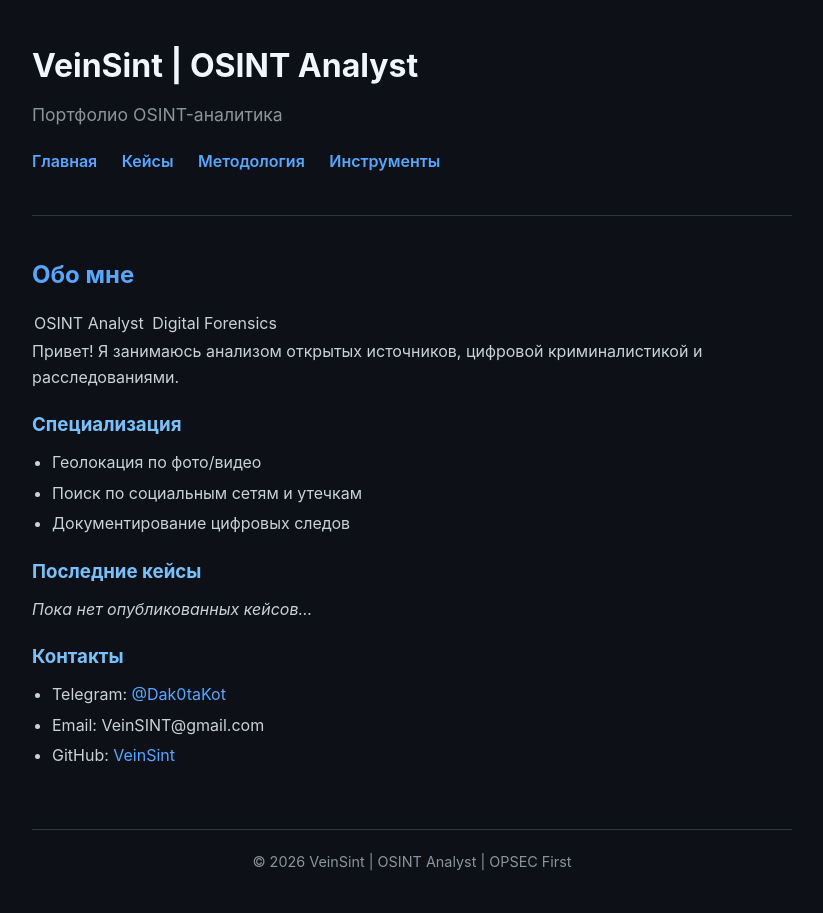
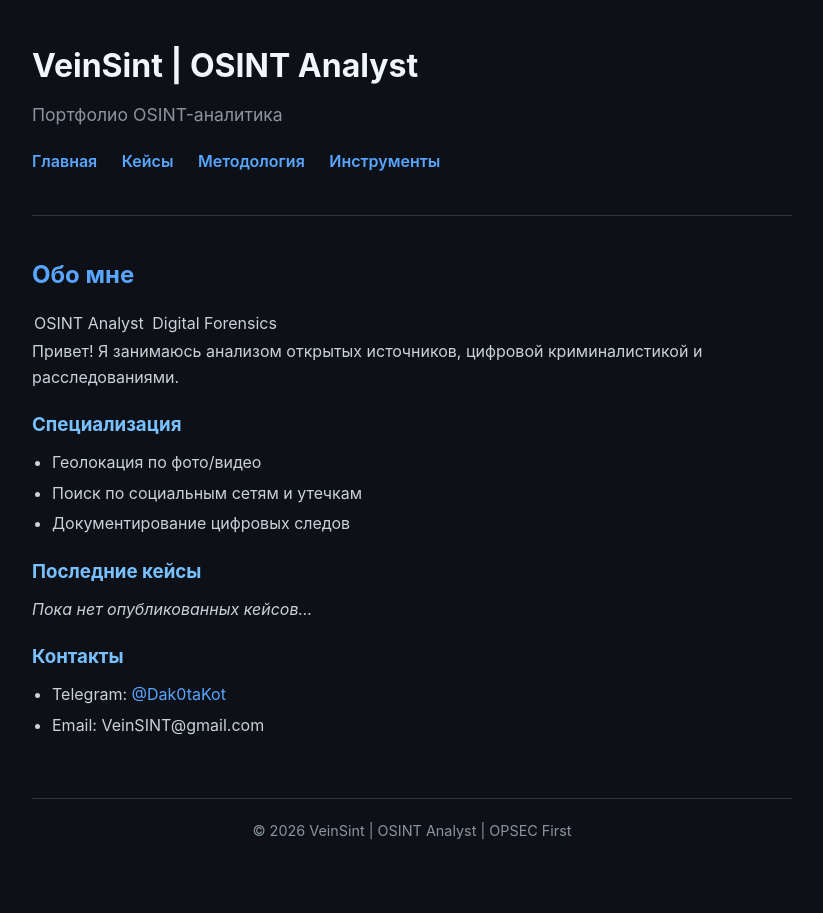
Before and after one commit to VeinSint/veinsint.github.io, a Jekyll site: the page built from index.md, in a window 1280 px wide. Shown: the whole page, without its empty margins (228-1051 px from the left). Built offline with Jekyll 4.4.1, drawn with Linux system fonts in a browser that asks for light colours.

Commit message:
Update index.md

```diff
--- a/index.md
+++ b/index.md
@@ -20,4 +20,3 @@ OSINT Analyst||Digital Forensics
 ### Контакты
 - Telegram: [@Dak0taKot](https://t.me/@Dak0taKot)
 - Email: VeinSINT@gmail.com
-- GitHub: [VeinSint](https://github.com/VeinSint)
```
